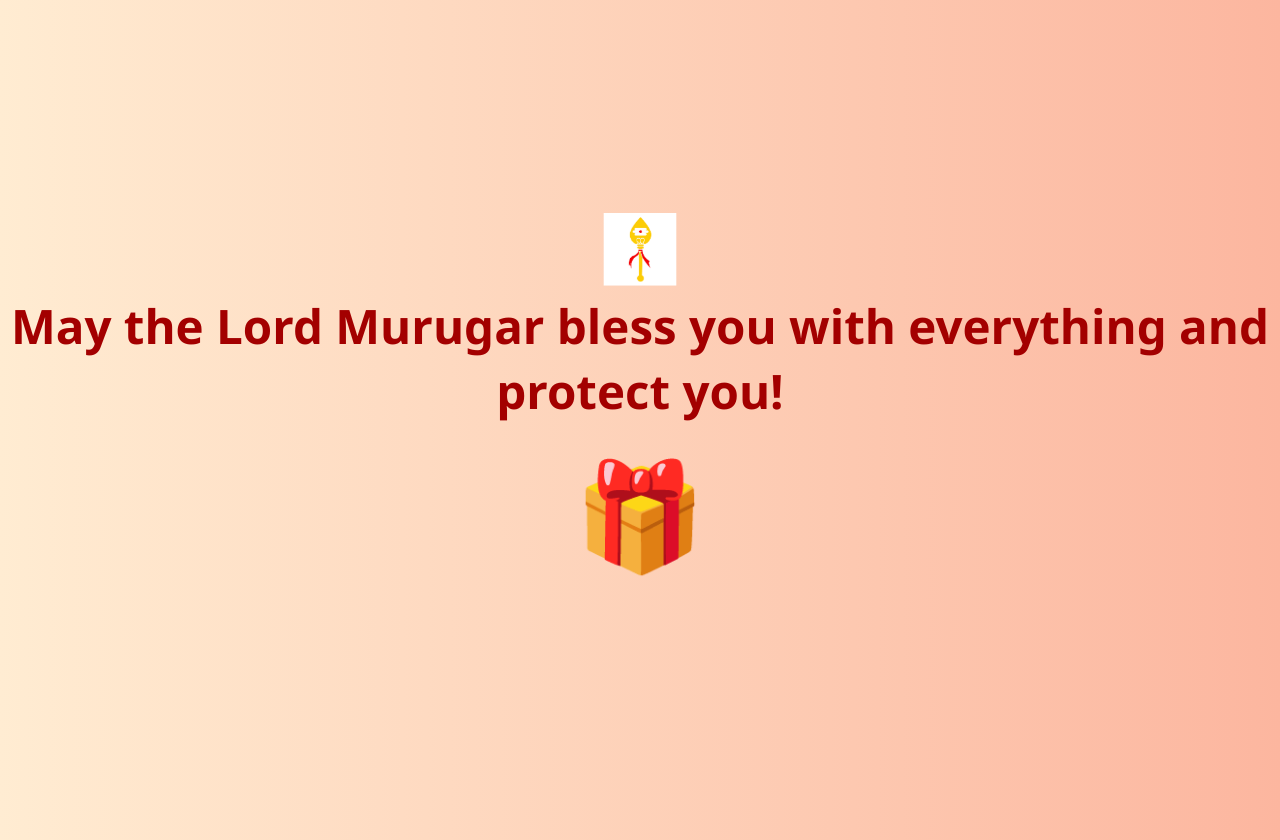
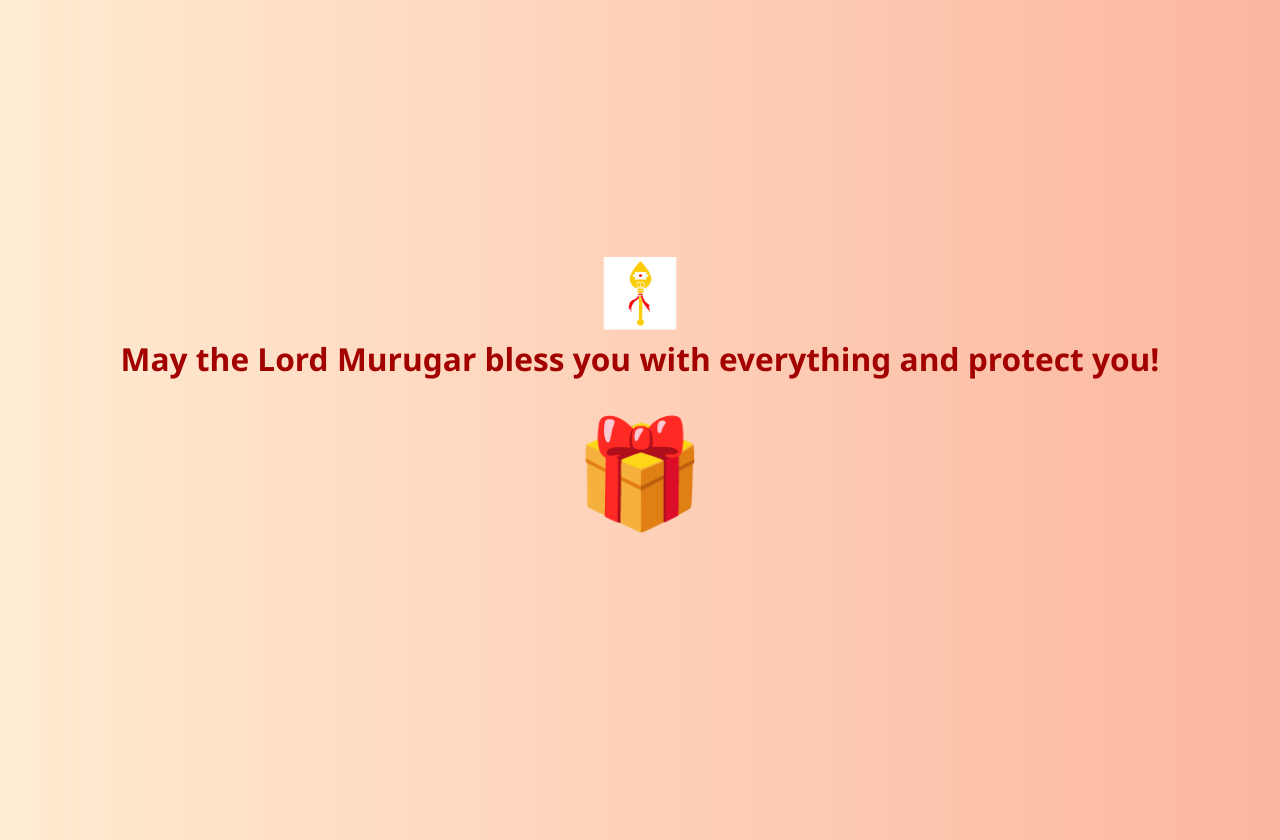
Before and after one commit to tharmaraj132005/birthday, a plain HTML site: page index.html in a window 1280 px wide. Shown: the top 840 px of the page. Drawn offline with Linux system fonts and the light colour scheme.

Commit message:
index.html

```diff
--- a/index.html
+++ b/index.html
@@ -41,7 +41,7 @@
     }
 
     .vel-blessing {
-      font-size: 0.45em;
+      font-size: 0.30em;
       color: #a30000;
       margin-bottom: 15px;
       font-weight: 600;
```
